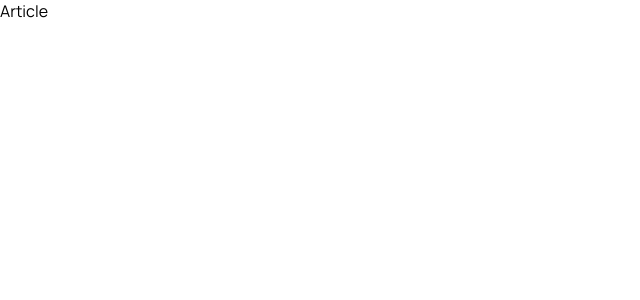
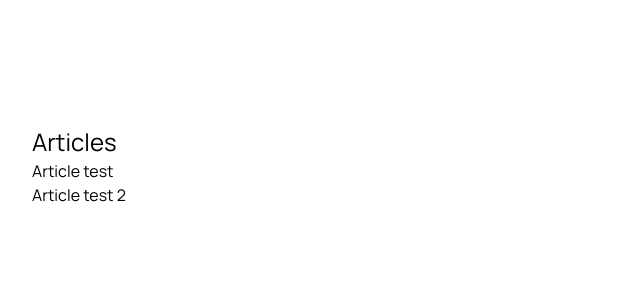
Before and after one commit to IOM-creators/own-landing, a Next.js app: page /blogs in a window 1280 px wide. Shown: the top 300 px of the page, without its empty margins (0-640 px from the left). Built offline with nearby package versions, Linux system fonts and the light colour scheme.

Commit message:
update blogs template

```diff
--- a/src/pages/blog/[slug].tsx
+++ b/src/pages/blog/[slug].tsx
@@ -1,12 +1,18 @@
-import { NextPage } from "next/types"
+import { useRouter } from "next/router";
+import Link from "next/link";
+import Section from "@/components/section";
 
+const Post = () => {
+  const router = useRouter();
+  const { slug } = router.query;
 
+  return (
+    <Section className="section py-10 my-10 md:py-16 md:my-16 container mx-lg">
+      <Link href="/blogs"> {"< Back to articles"} </Link>
+      <h1 className="text-2xl">Article: {slug}</h1>
+      {/* Fetch content based on slug */}
+    </Section>
+  );
+};
 
-const ArtilcleSlugPage: NextPage = () => {
-    return <>
-        <h1>Article</h1>
-    </>
-  }
-
-
-export default ArtilcleSlugPage
+export default Post;
--- a/src/pages/blogs.tsx
+++ b/src/pages/blogs.tsx
@@ -1,12 +1,23 @@
-import { NextPage } from "next/types"
-
-
+import Section from "@/components/section";
+import Link from "next/link";
+import { NextPage } from "next/types";
 
 const ArtilcleSlugPage: NextPage = () => {
-    return <>
-        <h1>Article</h1>
-    </>
-  }
+  return (
+    <Section className="section py-10 my-10 md:py-16 md:my-16 container mx-lg">
+      <h1 className="text-2xl">Articles</h1>
+      <nav>
+        <ul>
+          <li>
+            <Link href="/blog/test">Article test</Link>
+          </li>
+          <li>
+            <Link href="/blog/test2">Article test 2</Link>
+          </li>
+        </ul>
+      </nav>
+    </Section>
+  );
+};
 
-
-export default ArtilcleSlugPage
+export default ArtilcleSlugPage;
```
